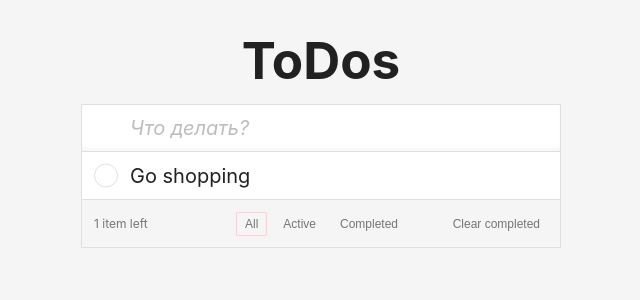
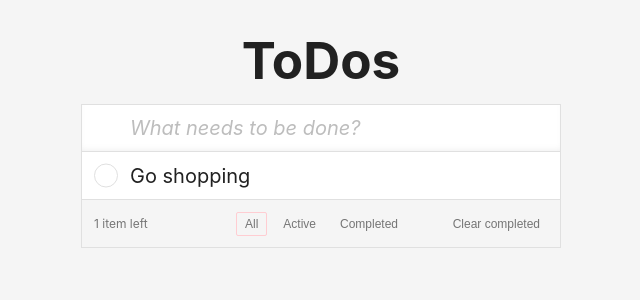
Before and after one commit to monkeysees/todo-app, a React (Vite) app: page / in a window 1280 px wide. Shown: the top 300 px of the page, without its empty margins (319-959 px from the left). Built offline with nearby package versions, Linux system fonts and the light colour scheme.

Commit message:
Remove Russian localization

```diff
--- a/src/App.tsx
+++ b/src/App.tsx
@@ -220,9 +220,9 @@ function App() {
           setNewTodo(e.target.value);
         }}
         onKeyDown={handleNewTodoCreation}
-        placeholder="Что делать?"
-        aria-label="Новая задача"
-        aria-placeholder="Сходить в магазин"
+        placeholder="What needs to be done?"
+        aria-label="New todo"
+        aria-placeholder="Go shopping"
       />
       <TodoItemsList>
         {todosToShow.map((t) => (
```
